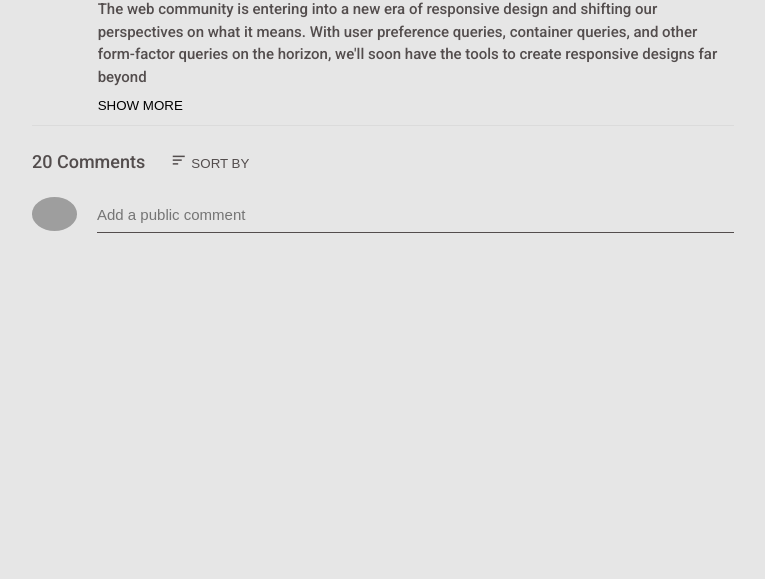
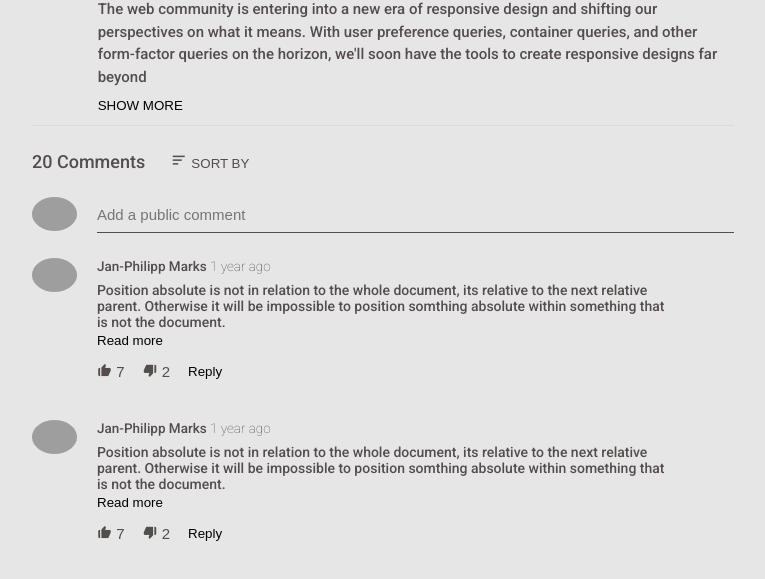
Before and after one commit to olawale-o/embed-video, a plain HTML site: page index.html in a window 1280 px wide. Shown: the part 587-1166 px from the top of the page, without its empty margins (68-833 px from the left). Before the commit the page ends 840 px from the top, so only its background shows below. Drawn offline with nearby package versions, Linux system fonts and the light colour scheme; grey boxes are pictures that could not be loaded.

Commit message:
add user comment section

```diff
--- a/css/style.css
+++ b/css/style.css
@@ -39,6 +39,9 @@ iframe{
     max-width: 100%;
     max-height: 100%;
     width: 100%;
+}
+li{
+    list-style: none;
 }
 input:focus{
     outline-color: var(--input-color-outline-focus);
@@ -268,3 +271,40 @@ input:focus{
     background-color: inherit;
     font-size: 1.5rem;
 }
+.comment {
+    margin: 2.5rem 0;
+    display: grid;
+    grid-template-columns: 45px 1fr 45px;
+    grid-column-gap: 2rem;
+}
+.comment__user__duration{
+    margin-bottom: 0.8rem;
+}
+.comment__user__duration > span{
+    color: #534d4d;
+    font-size: 1.35rem;
+}
+.comment__user__duration span:nth-child(2) {
+    font-weight: 100;
+}
+.comment__text{
+    font-size: 1.4rem;
+    color:#534d4d;
+    margin-bottom: 0.3rem;
+}
+.interaction-icons{
+    display: flex;
+    align-items: center;
+    padding: 1.5rem 0;
+}
+.interaction-icons i{
+    font-size: 1.5rem;
+    color:#534d4d;
+}
+.interaction-icons li{
+    margin-right: 1.8rem;
+}
+.icon-btn{
+    color: #534d4d;
+    font-size: 1.5rem;
+}
--- a/index.html
+++ b/index.html
@@ -142,7 +142,82 @@
                             </div>
                             <input type="text" name="comment" id="comment" placeholder="Add a public comment" />
                         </div>
+                        <div class="comment">
+                            <div class="user__avatar">
+                                <img
+                                src="https://yt3.ggpht.com/yti/ANoDKi7jIAzWdIncOljK0uPEKYTkUesW-vvp6xtN4w=s48-c-k-c0x00ffffff-no-rj"
+                                alt="avatar" >
+                            </div>
+                            <div class="comment__details">
+                                <div class="comment__user__duration">
+                                    <span class="username">
+                                        Jan-Philipp Marks
+                                    </span>
+                                    <span class="comment__duration">
+                                        1 year ago
+                                    </span>
+                                </div>
+                                <p class="comment__text">
+                                    Position absolute is not in relation to the whole document, its relative to the next relative parent.
+                                    Otherwise it will be impossible to position somthing absolute within something that is not the document.
+                                </p>
+                                <button class="btn">Read more</button>
+                                <ul class="interaction-icons">
+                                    <li>
+                                        <button class="btn icon-btn">
+                                            <i class='bx bxs-like'></i> <span>7</span>
+                                        </button>
+                                    </li>
+                                    <li>
+                                        <button class="btn icon-btn">
+                                            <i class='bx bxs-dislike'></i> 2
+                                        </button>
+                                    </li>
+                                    <li>
+                                        <button class="btn">Reply</button>
+                                    </li>
+                                </ul>
+                            </div>
+                        </div>
+                        <div class="comment">
+                            <div class="user__avatar">
+                                <img
+                                src="https://yt3.ggpht.com/yti/ANoDKi7jIAzWdIncOljK0uPEKYTkUesW-vvp6xtN4w=s48-c-k-c0x00ffffff-no-rj"
+                                alt="avatar" >
+                            </div>
+                            <div class="comment__details">
+                                <div class="comment__user__duration">
+                                    <span class="username">
+                                        Jan-Philipp Marks
+                                    </span>
+                                    <span class="comment__duration">
+                                        1 year ago
+                                    </span>
+                                </div>
+                                <p class="comment__text">
+                                    Position absolute is not in relation to the whole document, its relative to the next relative parent.
+                                    Otherwise it will be impossible to position somthing absolute within something that is not the document.
+                                </p>
+                                <button class="btn">Read more</button>
+                                <ul class="interaction-icons">
+                                    <li>
+                                        <button class="btn icon-btn">
+                                            <i class='bx bxs-like'></i> <span>7</span>
+                                        </button>
+                                    </li>
+                                    <li>
+                                        <button class="btn icon-btn">
+                                            <i class='bx bxs-dislike'></i> 2
+                                        </button>
+                                    </li>
+                                    <li>
+                                        <button class="btn">Reply</button>
+                                    </li>
+                                </ul>
+                            </div>
+                        </div>
                     </div>
+
                 </div>
                 <div class="right__content">
 
```
